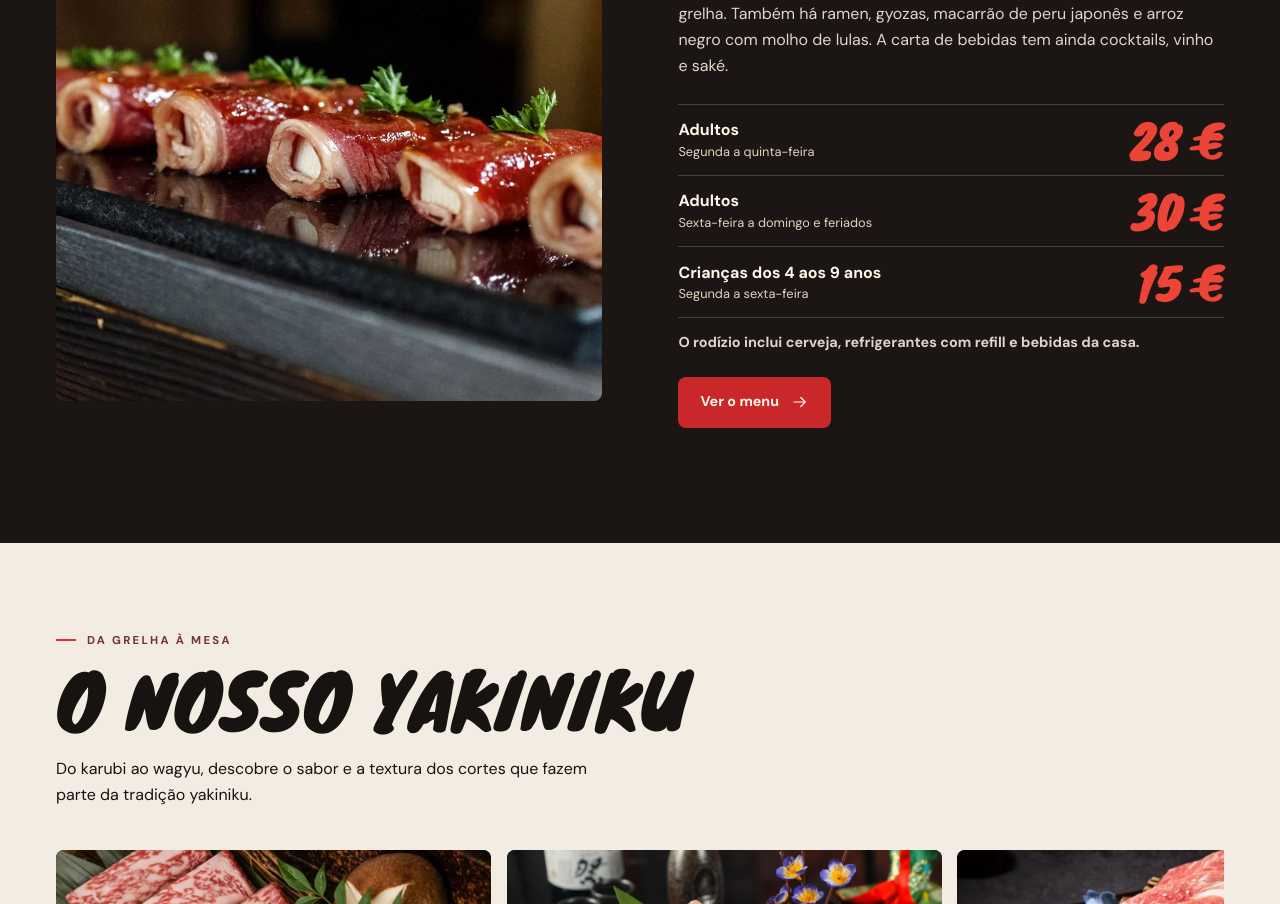
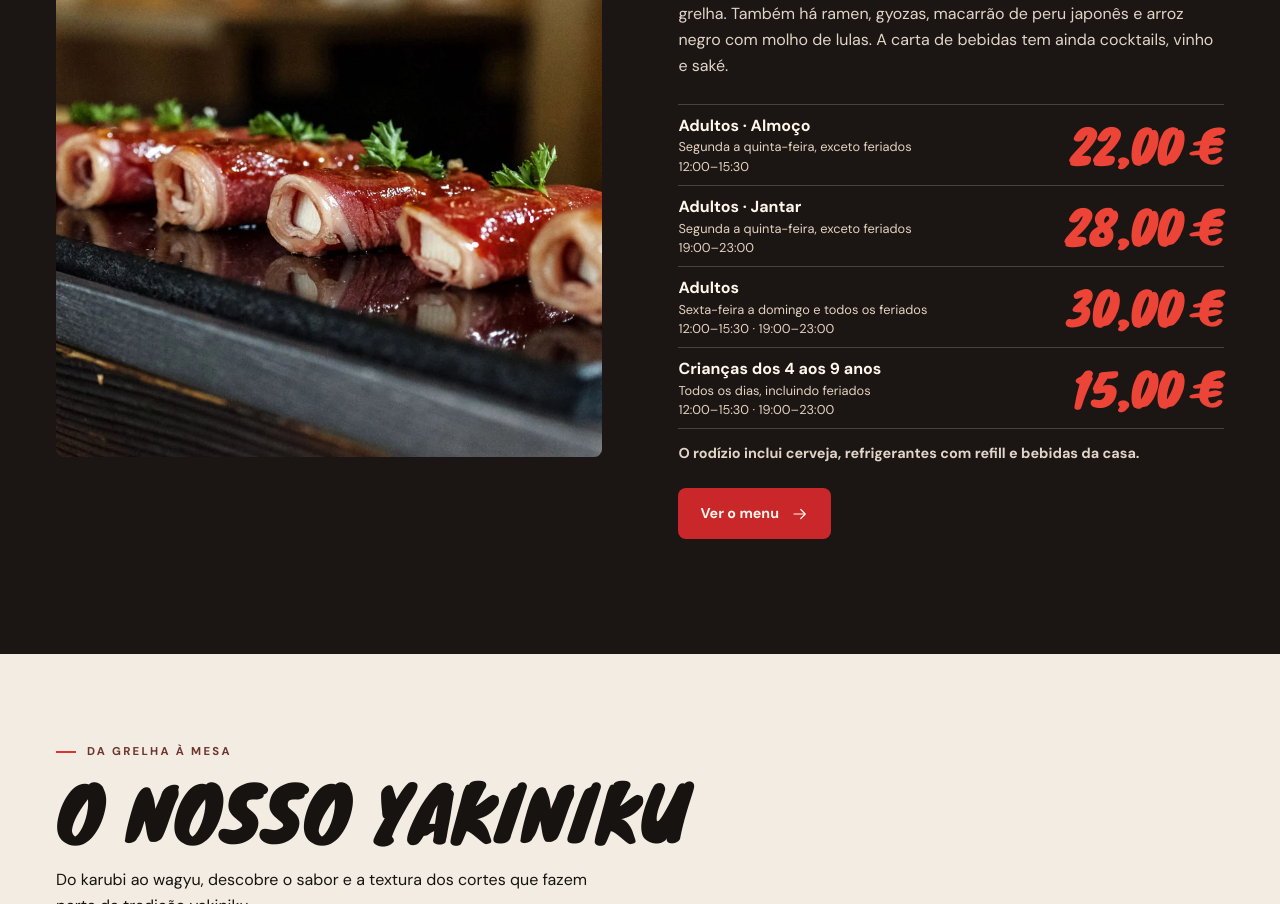
Before and after one commit to andrezhan27/tokyo-bbq-house, a Next.js app: page / in a window 1280 px wide. Shown: the part 1903-2807 px from the top of the page. Built offline with nearby package versions, Linux system fonts and the light colour scheme.

Commit message:
Update Site source

```diff
--- a/components/restaurant-site.tsx
+++ b/components/restaurant-site.tsx
@@ -7,6 +7,7 @@ import { Gallery } from "./gallery";
 import { Icon } from "./icon";
 import { LanguageDropdown } from "./language-dropdown";
 import { MobileNav } from "./mobile-nav";
+import { RodizioPrices } from "./rodizio-prices";
 import { YakinikuCarousel } from "./yakiniku-carousel";
 
 export function siteMetadata(locale: Locale): Metadata {
@@ -75,11 +76,6 @@ export function SiteFrame({ locale, reservation = false, children }: {
 
 export function HomePage({ locale }: { locale: Locale }) {
   const t = copy[locale];
-  const euro = new Intl.NumberFormat(t.lang, {
-    style: "currency",
-    currency: "EUR",
-    maximumFractionDigits: 0,
-  });
 
   return (
     <SiteFrame locale={locale}>
@@ -137,14 +133,7 @@ export function HomePage({ locale }: { locale: Locale }) {
             <p className="eyebrow"><span />{t.foodLabel}</p>
             <h2>{t.foodTitle}</h2>
             <p>{t.food}</p>
-            <dl className="prices">
-              {t.prices.map(({ audience, days, amount }) => (
-                <div key={days}>
-                  <dt>{audience}<span>{days}</span></dt>
-                  <dd>{euro.format(amount)}</dd>
-                </div>
-              ))}
-            </dl>
+            <RodizioPrices locale={locale} />
             <p className="drinks-note">{t.drinksIncluded}</p>
             <Link className="button button-red" href={menuPath(locale)}>{t.menu}<Icon name="arrow" /></Link>
           </div>
--- /dev/null
+++ b/components/rodizio-prices.tsx
@@ -0,0 +1,21 @@
+import { copy, type Locale } from "../lib/site";
+
+export function RodizioPrices({ locale }: { locale: Locale }) {
+  const { lang, prices } = copy[locale];
+  const euro = new Intl.NumberFormat(lang, { style: "currency", currency: "EUR" });
+
+  return (
+    <dl className="prices">
+      {prices.map(({ audience, days, hours, amount }) => (
+        <div key={audience}>
+          <dt>
+            {audience}
+            <span>{days}</span>
+            <span>{hours}</span>
+          </dt>
+          <dd>{euro.format(amount)}</dd>
+        </div>
+      ))}
+    </dl>
+  );
+}
--- a/lib/site.ts
+++ b/lib/site.ts
@@ -1,7 +1,14 @@
 export type Locale = "pt" | "en";
 export const menuPath = (locale: Locale) => locale === "pt" ? "/menu/" : "/en/menu/";
 
-const rodizioPrices = { adultsMonThu: 28, adultsFriSun: 30, childrenMonFri: 15 };
+const lunchHours = "12:00–15:30";
+const dinnerHours = "19:00–23:00";
+const rodizioRates = {
+  weekdayLunch: { amount: 22, hours: lunchHours },
+  weekdayDinner: { amount: 28, hours: dinnerHours },
+  weekendAndHolidays: { amount: 30, hours: `${lunchHours} · ${dinnerHours}` },
+  children: { amount: 15, hours: `${lunchHours} · ${dinnerHours}` },
+};
 
 export const restaurant = {
   phone: "+351 927 955 555",
@@ -36,9 +43,10 @@ export const copy = {
     menuPhotoAlt: "Rolinhos de carne numa travessa", foodLabel: "Rodízio", foodTitle: "ALL YOU CAN EAT",
     food: "Da vazia e do entrecôte à língua de boi, camarão, polvo e legumes para a grelha. Também há ramen, gyozas, macarrão de peru japonês e arroz negro com molho de lulas. A carta de bebidas tem ainda cocktails, vinho e saké.",
     prices: [
-      { audience: "Adultos", days: "Segunda a quinta-feira", amount: rodizioPrices.adultsMonThu },
-      { audience: "Adultos", days: "Sexta-feira a domingo e feriados", amount: rodizioPrices.adultsFriSun },
-      { audience: "Crianças dos 4 aos 9 anos", days: "Segunda a sexta-feira", amount: rodizioPrices.childrenMonFri },
+      { audience: "Adultos · Almoço", days: "Segunda a quinta-feira, exceto feriados", ...rodizioRates.weekdayLunch },
+      { audience: "Adultos · Jantar", days: "Segunda a quinta-feira, exceto feriados", ...rodizioRates.weekdayDinner },
+      { audience: "Adultos", days: "Sexta-feira a domingo e todos os feriados", ...rodizioRates.weekendAndHolidays },
+      { audience: "Crianças dos 4 aos 9 anos", days: "Todos os dias, incluindo feriados", ...rodizioRates.children },
     ],
     drinksIncluded: "O rodízio inclui cerveja, refrigerantes com refill e bebidas da casa.",
     guideLabel: "Da grelha à mesa", guideTitle: "O NOSSO YAKINIKU",
@@ -74,9 +82,10 @@ export const copy = {
     menuPhotoAlt: "Beef rolls arranged on a platter", foodLabel: "Rodízio", foodTitle: "ALL YOU CAN EAT",
     food: "From striploin and ribeye to beef tongue, prawns, octopus and vegetables for the grill. There’s also ramen, gyoza, Japanese turkey noodles and black rice with squid sauce. The drinks menu also features cocktails, wine and sake.",
     prices: [
-      { audience: "Adults", days: "Monday to Thursday", amount: rodizioPrices.adultsMonThu },
-      { audience: "Adults", days: "Friday to Sunday and public holidays", amount: rodizioPrices.adultsFriSun },
-      { audience: "Children aged 4–9", days: "Monday to Friday", amount: rodizioPrices.childrenMonFri },
+      { audience: "Adults · Lunch", days: "Monday to Thursday, excluding public holidays", ...rodizioRates.weekdayLunch },
+      { audience: "Adults · Dinner", days: "Monday to Thursday, excluding public holidays", ...rodizioRates.weekdayDinner },
+      { audience: "Adults", days: "Friday to Sunday and all public holidays", ...rodizioRates.weekendAndHolidays },
+      { audience: "Children aged 4–9", days: "Every day, including public holidays", ...rodizioRates.children },
     ],
     drinksIncluded: "The rodízio includes beer, soft drinks with refills and house drinks.",
     guideLabel: "From the grill to the table", guideTitle: "OUR YAKINIKU",
```
Also changed, not shown: components/menu-book.css (+10 -0 lines), components/menu-reader.tsx (+17 -1 lines), lib/menu.ts (+10 -2 lines).
